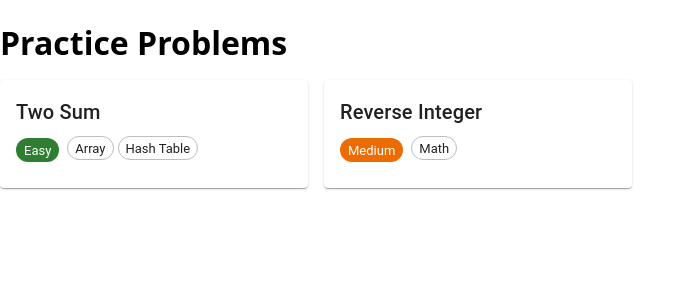
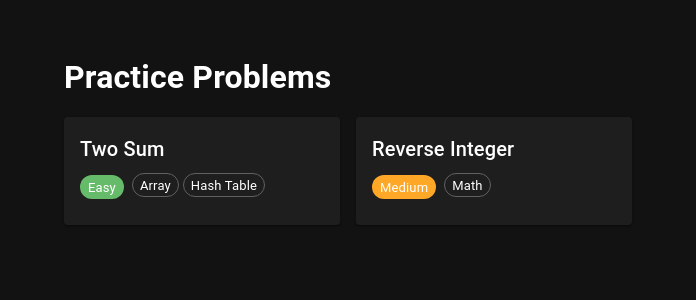
Before and after one commit to Suraj-Shendge/CodeNest, a Next.js app: page / in a window 1280 px wide. Shown: the top 300 px of the page, without its empty margins (0-696 px from the left). Built offline with nearby package versions, Linux system fonts and the light colour scheme.

Commit message:
Update Providers.tsx

```diff
--- a/app/Providers.tsx
+++ b/app/Providers.tsx
@@ -1,21 +1,47 @@
-"use client";
+'use client';
 
-import { AnimatePresence, motion } from "framer-motion";
-import { usePathname } from "next/navigation";
+import { AnimatePresence, motion } from 'framer-motion';
+import { usePathname } from 'next/navigation';
+import {
+  ThemeProvider,
+  createTheme,
+  CssBaseline,
+  Container,
+} from '@mui/material';
+import { useMemo } from 'react';
 
 export default function Providers({ children }: { children: React.ReactNode }) {
   const pathname = usePathname();
 
+  // Theme is created only once – useMemo prevents re‑creation on every render
+  const darkTheme = useMemo(
+    () => createTheme({ palette: { mode: 'dark' } }),
+    []
+  );
+
   return (
+    <ThemeProvider theme={darkTheme}>
+      <CssBaseline />
+      <Container maxWidth="lg" sx={{ py: 4 }}>
         <AnimatePresence mode="wait">
           <motion.div
             key={pathname}
             initial={{ opacity: 0, x: 20 }}
-        animate={{ opacity: 1, x: 0, transition: { duration: 0.3 } }}
-        exit={{ opacity: 0, x: -20, transition: { duration: 0.2 } }}
+            animate={{
+              opacity: 1,
+              x: 0,
+              transition: { duration: 0.3 },
+            }}
+            exit={{
+              opacity: 0,
+              x: -20,
+              transition: { duration: 0.2 },
+            }}
           >
             {children}
           </motion.div>
         </AnimatePresence>
+      </Container>
+    </ThemeProvider>
   );
 }
```
Lines whose indentation alone changed are shown as unchanged.
